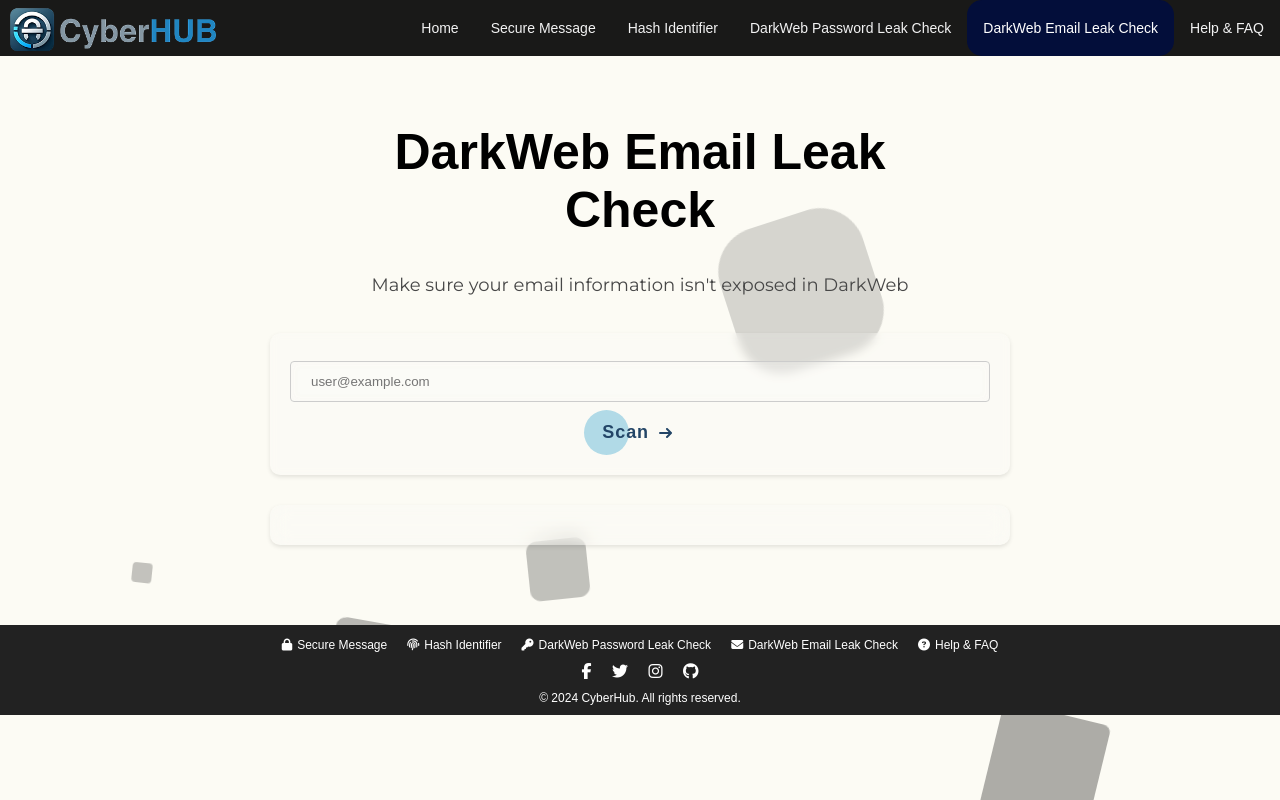
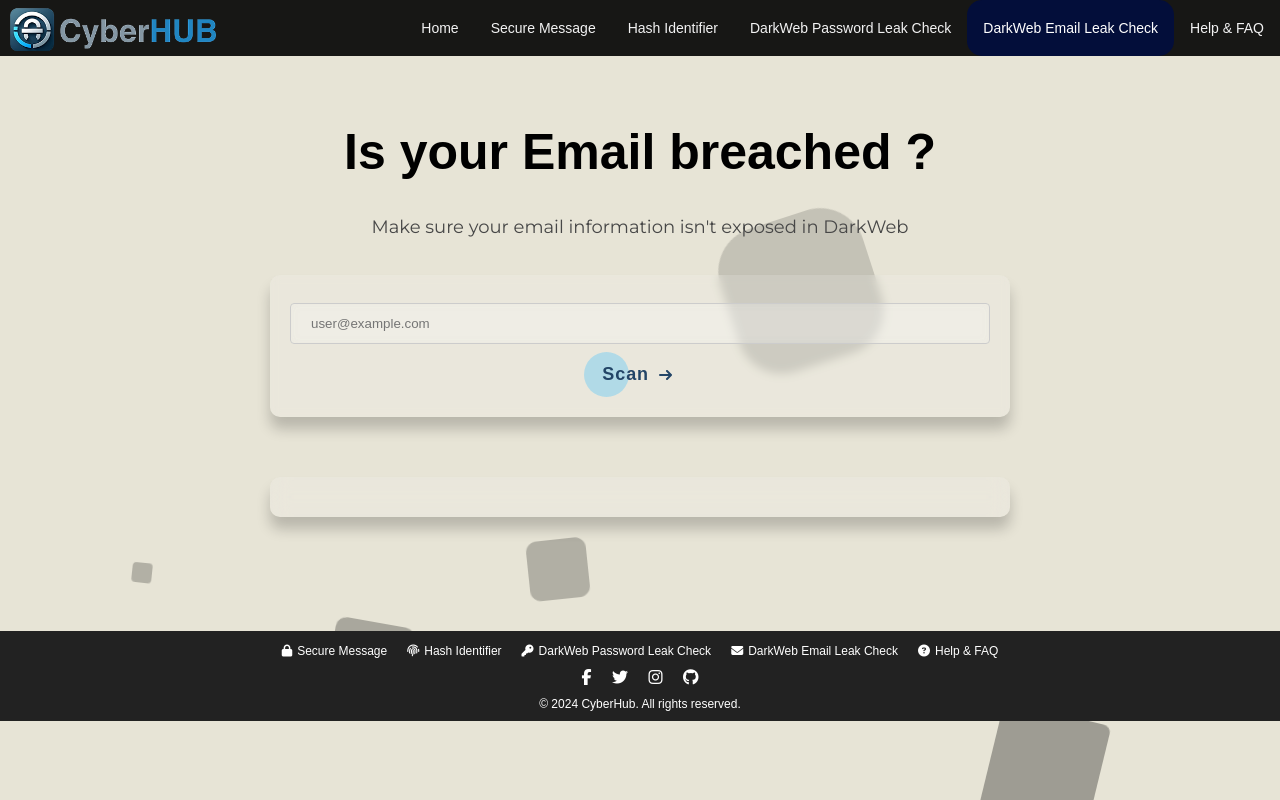
Before and after one commit to spaulll/CyberHUB, a Flask app: page /emailleak in a window 1280 px wide. Run offline with Flask 3, Linux system fonts and the light colour scheme; some libraries are stand-ins or nearby versions; some web fonts are replaced.

Commit message:
all good

```diff
--- a/static/css/navigation.css
+++ b/static/css/navigation.css
@@ -1,5 +1,5 @@
 :root {
-    --background: #fcfbf4;
+    --background: #e7e4d6;
     --backgroundFloats: rgba(0, 0, 0, 0.366);
     --loading: #0800ff;
     --menuitemsBg: rgba(0, 0, 0, 0.9);
--- a/static/js/email_api_fetch.js
+++ b/static/js/email_api_fetch.js
@@ -10,14 +10,14 @@ function dataFormater(response) {
     else{
         let data = "";
         response.data.forEach(breach => {
-            data += `<div id="topOuter">`;
-            data += `<div id="detailsContainer">`;
-            data += `<img src="${breach.LogoPath}" alt="${breach.Name}">`;
-            data += `<div id="details">`;
-            data += `<div><strong>Name:</strong> <div class="resultData">${breach.Name}</div></div>`;
-            data += `<div><strong>Domain Name:</strong> <div class="resultData"><a href="https://${breach.Domain}">${breach.Domain}</a></div></div>`;
-            data += `<div><strong>Breached On:</strong> <div class="resultData">${breach.BreachDate}</div></div>`;
-            data += `<div><strong>Potential Leakage:</strong> <div class="resultData">${breach.DataClasses.join(", ")}</div></div>`;
+            data += `<div class="topOuter">`;
+            data += `<div class="detailsContainer">`;
+            data += `<img src="` + breach.LogoPath + `" alt="` + breach.Name + `" onerror="this.src='../static/assets/undifined.png';">`;
+            data += `<div class="details">`;
+            data += `<div class="name"><strong>Name:</strong> <p class="resultData">` + breach.Name + `</p></div>`;
+            data += `<div class="domain"><strong>Domain Name:</strong> <p class="resultData"><a href="https://` + breach.Domain + `">` + breach.Domain + `</a></p></div>`;
+            data += `<div class="date"><strong>Breached On:</strong> <p class="resultData">` + breach.BreachDate + `</p></div>`;
+            data += `<div class="leak"><strong>Potential Leakage:</strong> <p class="resultData">${breach.DataClasses.join(", ")}</p></div>`;
             data += `</div>`; // close #details
             data += `</div>`; // close #detailsContainer
             data += `</div>`;
--- a/templates/emailleak.html
+++ b/templates/emailleak.html
@@ -28,7 +28,7 @@
         background-color: var(--formBg);
         backdrop-filter: blur(var(--formBlurAmount));
         border-radius: 10px;
-        box-shadow: 0 2px 4px rgba(0, 0, 0, 0.1);
+        box-shadow: 0 12px 14px rgba(0, 0, 0, 0.2);
     }
     .form input[type=email] {
         background-color: var(--formBg);
@@ -101,44 +101,57 @@
     align-items: center;
     flex-direction: column;
     max-width: 700px;
-    margin: 30px auto 0 auto;
+    margin: 60px auto 34px auto;
     padding: 20px;
     font-family: "Montserrat", sans-serif;
     background-color: var(--outputBg);
     backdrop-filter: blur(10px);
     border-radius: 10px;
-    box-shadow: 0 2px 4px rgba(0, 0, 0, 0.1);
+    box-shadow: 0 12px 14px rgba(0, 0, 0, 0.2);
     display: flex;
     align-items: center;
     justify-content: center;
 }
 
-#detailsContainer {
+#jsonData hr {
+    width: 550px;
+    border: 1px solid #00000030;
+}
+
+.detailsContainer {
     display: flex;
     align-items: flex-start;
     width: 600px;
     padding: 10px;
 }
 
-#jsonData img {
+.detailsContainer img {
+    align-self: center;
+    filter: drop-shadow(1px 1px 0 black) drop-shadow(-1px -1px 0 black);
     width: 100px;
     margin-right: 20px;
+    -webkit-filter: drop-shadow(1px 1px 0 black) drop-shadow(-1px -1px 0 black);
 }
 
-#details {
+.details {
+    width: 250px;
     padding: 10px;
     flex-grow: 1;
 }
 
-#details div {
+.details div {
     display: flex;
     flex-direction: row;
     align-items: center; /* Aligns items vertically in each div */
-    margin-bottom: 5px;
+    margin-bottom: -20px;
 }
 
-#details div strong {
-    width: 150px;
+.details div strong {
+    width: 250px;
+    margin-right: 20px; /* Adjusted gap between label and data */
+}
+.details div p {
+    width: 300px;
     margin-right: 20px; /* Adjusted gap between label and data */
 }
 
@@ -148,8 +161,13 @@
     margin-right: 20px;
 }
 
+.resultData{
+    margin-left: -88px;
+}
+
+
 </style>
-<h1 class="heading">DarkWeb Email Leak <br> Check</h1>
+<h1 class="heading">Is your Email breached ?</h1>
 <p class="description">Make sure your email information isn't exposed in DarkWeb</p>
 <div class="container">
     <div class="form">
--- a/templates/hashid.html
+++ b/templates/hashid.html
@@ -29,7 +29,7 @@
         background-color: var(--formBg);
         backdrop-filter: blur(var(--formBlurAmount));
         border-radius: 10px;
-        box-shadow: 0 2px 4px rgba(0, 0, 0, 0.1);
+        box-shadow: 0 12px 14px rgba(0, 0, 0, 0.2);
     }
     .form input[type=text] {
         background-color: var(--formBg);
@@ -49,7 +49,7 @@
         background-color: var(--outputBg);
         backdrop-filter: blur(10px);
         border-radius: 10px;
-        box-shadow: 0 2px 4px rgba(0, 0, 0, 0.1);
+        box-shadow: 0 12px 14px rgba(0, 0, 0, 0.2);
         display: flex;
         align-items: center;
         justify-content: center;
--- a/templates/passwordleak.html
+++ b/templates/passwordleak.html
@@ -45,7 +45,7 @@
         background-color: var(--formBg);
         backdrop-filter: blur(var(--formBlurAmount));
         border-radius: 10px;
-        box-shadow: 0 2px 4px rgba(0, 0, 0, 0.1);
+        box-shadow: 0 12px 14px rgba(0, 0, 0, 0.2);
     }
     .form input[type=password] {
         background-color: var(--formBg);
@@ -85,7 +85,7 @@
         background-color: var(--outputBg);
         backdrop-filter: blur(10px);
         border-radius: 10px;
-        box-shadow: 0 2px 4px rgba(0, 0, 0, 0.1);
+        box-shadow: 0 12px 14px rgba(0, 0, 0, 0.2);
         display: flex;
         align-items: center;
         justify-content: center;
--- a/templates/securemessage.html
+++ b/templates/securemessage.html
@@ -26,7 +26,7 @@
     backdrop-filter: blur(var(--formBlurAmount));
     padding: 30px;
     border-radius: 10px;
-    box-shadow: 0 2px 4px rgba(0, 0, 0, 0.1);
+    box-shadow: 0 12px 14px rgba(0, 0, 0, 0.2);
   }
 
   .field {
@@ -47,7 +47,7 @@
     background-color: var(--outputBg);
     backdrop-filter: blur(10px);
     border-radius: 10px;
-    box-shadow: 0 2px 4px rgba(0, 0, 0, 0.1);
+    box-shadow: 0 12px 14px rgba(0, 0, 0, 0.2);
     display: flex;
     align-items: center;
     justify-content: center;
```
Also changed, not shown: app.py (+13 -5 lines), encryption_decryption.py (line endings or trailing spaces), static/assets/undifined.png (added), 1 other file.
